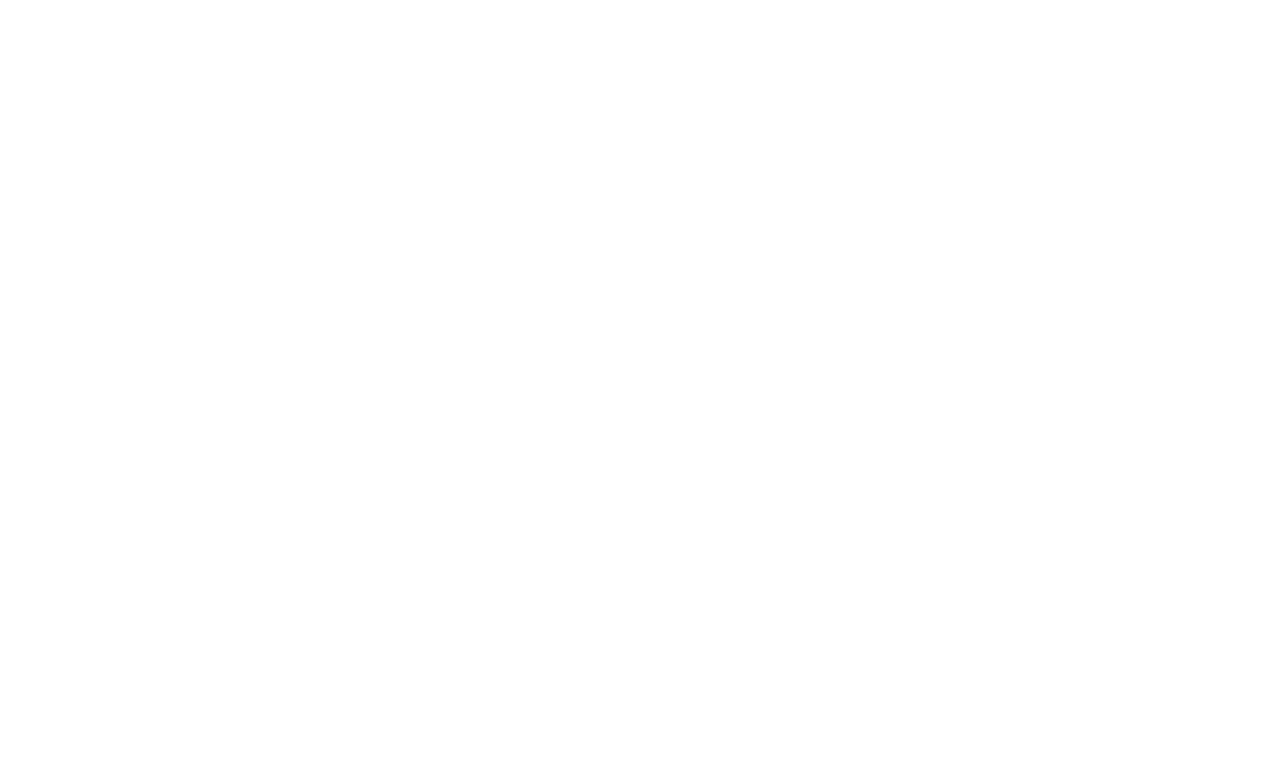
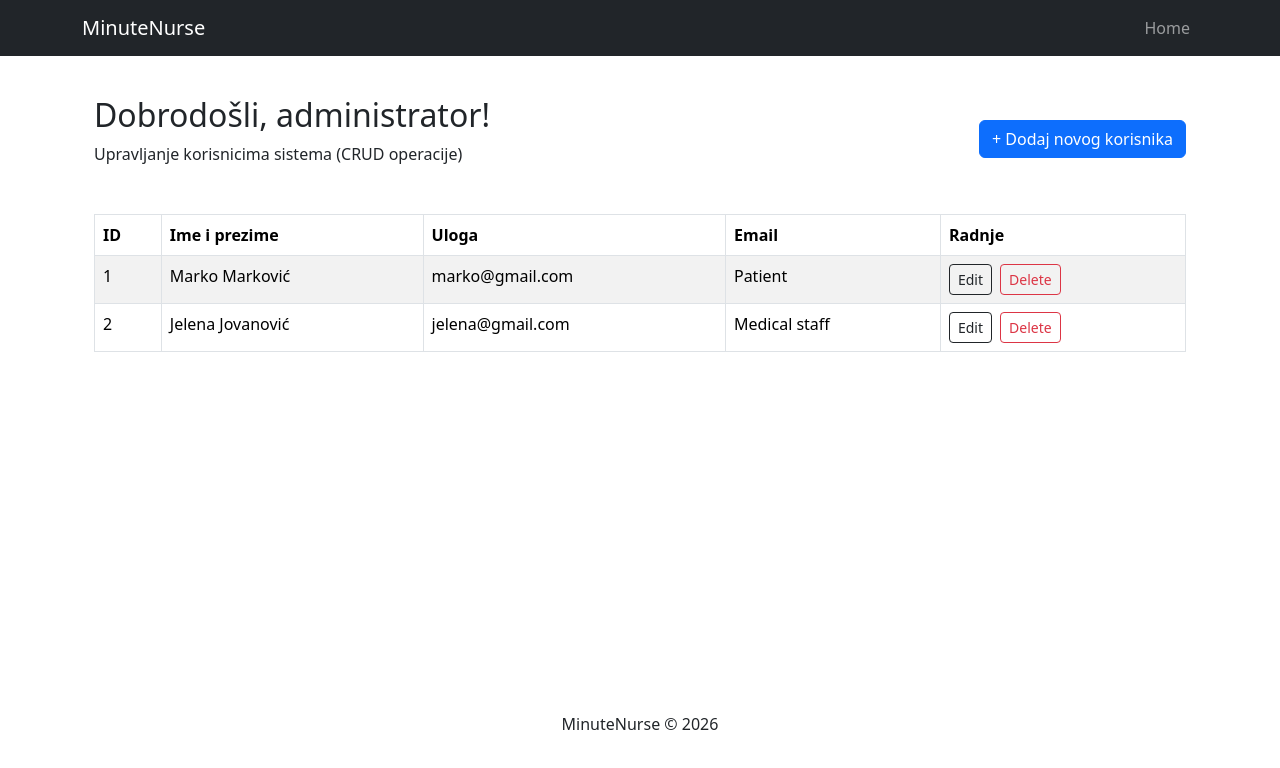
Before and after one commit to Mateja4329/minute-nurse-erp, a React (Create React App) app in the folder client/: page /Administrator in a window 1280 px wide. Shown: the top 768 px of the page. Built offline with nearby package versions, Linux system fonts and the light colour scheme.

Commit message:
Added react-router-dom with CRUD delete operaton in AdminPanel, LoggingSys & Roles

```diff
--- a/client/package.json
+++ b/client/package.json
@@ -7,8 +7,11 @@
     "@testing-library/jest-dom": "^6.9.1",
     "@testing-library/react": "^16.3.2",
     "@testing-library/user-event": "^13.5.0",
+    "bootstrap": "^5.3.8",
     "react": "^19.2.5",
+    "react-bootstrap": "^2.10.10",
     "react-dom": "^19.2.5",
+    "react-router-dom": "^7.15.1",
     "react-scripts": "5.0.1",
     "web-vitals": "^2.1.4"
   },
--- a/client/src/App.js
+++ b/client/src/App.js
@@ -1,25 +1,36 @@
-import logo from './logo.svg';
 import './App.css';
+import React from 'react'
+import {Outlet} from 'react-router-dom'
+import Header from './components/Header'
+import Footer from './components/Footer'
 
 function App() {
   return (
-    <div className="App">
-      <header className="App-header">
-        <img src={logo} className="App-logo" alt="logo" />
-        <p>
-          Edit <code>src/App.js</code> and save to reload.
-        </p>
-        <a
-          className="App-link"
-          href="https://reactjs.org"
-          target="_blank"
-          rel="noopener noreferrer"
-        >
-          Learn React
-        </a>
-      </header>
-    </div>
+    // <> and </> are called React Fragments.
+    // A component in React must always return ONLY ONE main element.
+    // Fragments help us to group Header, Main and Footer without creating unnecessary <div> tags.
+    <>
+      <Header />
+
+      {/* The main content of the application.
+          minHeight: '80vh' is CSS that says: "Take up at least 80% of the screen height".
+          We do this so that the Footer does not jump to the middle of the screen if there
+          is not a lot of text on the page. */}
+      <main className='py-3' style={{ minHeight: '80vh' }}>
+        <div className='container'>
+          {/* Outlet renders child routes (e.g., LoginForm) based on current path */}
+          <Outlet />
+        </div>
+      </main>
+
+      <Footer />
+    </>
   );
 }
 
 export default App;
+
+// <Outlet /> is the "hole" in our mold.
+// Everything above (Header) and everything below (Footer) will ALWAYS stay on the screen.
+// And instead of <Outlet />, React Router will insert LoginForm, AdminPanel or PatientPanel,
+// depending on which link the user is on.
--- /dev/null
+++ b/client/src/components/AdminPanel.jsx
@@ -0,0 +1,81 @@
+import React from 'react'
+import {Container, Table, Button, Row, Col} from 'react-bootstrap'
+
+const AdminPanel = () => {
+
+  // we create mock data for the administrator panel,
+  // which will be replaced with real data from the server in the future
+  const [users, setUsers] = React.useState([
+    { id: 1, name: 'Marko Marković', role: 'Patient', email: 'marko@gmail.com'},
+    { id: 2, name: 'Jelena Jovanović', role: 'Medical staff', email: 'jelena@gmail.com'}
+  ])
+
+    // function for DELETE demonstration
+  const deleteUser = (id) => {
+    // The filter function creates a new array that contains no users with the passed ID,
+    // which simulates the deletion on the frontend and refreshes the screen.
+    if (window.confirm('Are you sure you want to delete this user?')) {
+      const newArray = users.filter(user => user.id !== id)
+      setUsers(newArray)
+    }
+  }
+
+  return (
+    <Container className='mt-4'>
+      <Row className='align-items-center mb-3'>
+        <Col>
+          <h2>Dobrodošli, administrator!</h2>
+          <p>Upravljanje korisnicima sistema (CRUD operacije)</p>
+        </Col>
+        <Col className='text-end'>
+          {/* Button for adding a new user.
+           In the future, this will open a form to input new user details. */}
+          <Button variant='primary'>
+            + Dodaj novog korisnika
+          </Button>
+        </Col>
+      </Row>
+
+      {/* Table to display users.
+          striped: adds zebra-striping to rows,
+          bordered: adds borders to all cells,
+          hover: highlights row on hover,
+          responsive: makes the table scroll horizontally on small screens */}
+      <Table striped bordered hover responsive className='mt-3'>
+            <thead>
+              <tr>
+                <th>ID</th>
+                <th>Ime i prezime</th>
+                <th>Uloga</th>
+                <th>Email</th>
+                <th>Radnje</th>
+              </tr>
+            </thead>
+            <tbody>
+              {/* map() loops through our array of 'users' and creates one <tr> (row)
+               in the table for each one */}
+               {users.map(user => (
+                <tr key={user.id}>
+                  <td>{user.id}</td>
+                  <td>{user.name}</td>
+                  <td>{user.email}</td>
+                  <td>{user.role}</td>
+                  <td>
+                    {/* Update operation */}
+                    <Button variant="outline-dark" size="sm" className='me-2'>
+                      Edit
+                    </Button>
+                    {/* Delete operation */}
+                    <Button variant="outline-danger" size="sm" onClick={() => deleteUser(user.id)}>
+                      Delete
+                    </Button>
+                  </td>
+                </tr>
+               ))}
+            </tbody>
+      </Table>
+    </Container>
+  )
+}
+
+export default AdminPanel
--- /dev/null
+++ b/client/src/components/Footer.jsx
@@ -0,0 +1,24 @@
+import React from 'react'
+import {Container, Row, Col} from 'react-bootstrap'
+
+const Footer = () => {
+    // We write plain JavaScript code before the 'return' statement.
+    const currentYear = new Date().getFullYear()
+
+    return (
+      <footer>
+          <Container>
+              <Row>
+                {/* className='text-center py-3' are Bootstrap classes.
+              'text-center' centers the text, and 'py-3' adds vertical spacing (padding)
+               above and below */}
+                  <Col className='text-center py-3'>
+                      <p>MinuteNurse &copy; {currentYear}</p>
+                  </Col>
+              </Row>
+          </Container>
+      </footer>
+  )
+}
+
+export default Footer
--- /dev/null
+++ b/client/src/components/Header.jsx
@@ -0,0 +1,39 @@
+import React from 'react'
+// Container centers content, Row creates a row, and Col creates a column within a row.
+import {Navbar, Container, Nav} from 'react-bootstrap'
+// Import the 'Link' component. It is crucial for Single Page Applications!
+import {Link} from 'react-router-dom'
+
+const Header = () => {
+  return (
+    <header>
+        <Navbar bg='dark' variant='dark' expand='lg' collapseOnSelect>
+            <Container>
+                {/* In plain HTML we use <a href="/">.
+              WE CAN'T DO THAT in React, because 'href' refreshes the whole page!
+              So we use Bootstrap's Navbar.Brand, but tell it 'as={Link}' and 'to="/"'.
+              This means: "Behave like a visual Bootstrap element,
+               but use React Router logic to not refresh the page". */}
+                <Navbar.Brand as={Link} to='/'>
+                    MinuteNurse
+                </Navbar.Brand>
+
+                {/* This is the 'hamburger' icon that appears on the phone */}
+                <Navbar.Toggle aria-controls='basic-navbar-nav' />
+                {/* Everything inside the Collapse tag is hidden on small screens
+                 until the hamburger is clicked */}
+                <Navbar.Collapse id='basic-navbar-nav'>
+                    {/* 'ms-auto' pushes links all the way to the right side of the screen */}
+                    <Nav className='ms-auto'>
+                        <Nav.Link as={Link} to='/'>
+                            Home
+                        </Nav.Link>
+                    </Nav>
+                </Navbar.Collapse>
+            </Container>
+        </Navbar>
+    </header>
+  )
+}
+
+export default Header
--- /dev/null
+++ b/client/src/components/LoginForm.jsx
@@ -0,0 +1,57 @@
+import React, {useState} from 'react'
+import { useNavigate } from 'react-router-dom'
+
+const LoginForm = () => {
+    // role: The variable from which we read the current value (eg the currently selected role).
+
+    // setRole: The function we call to update the value. It accepts a new value and replaces
+    // the current one.
+
+    // useState('Patient'): This is where we tell React what we want to be in the
+    // container when the user first opens the page.
+
+  const [role, setRole] = useState('patient')
+  const [username, setUsername] = useState('')
+  const [password, setPassword] = useState('')
+
+  const navigate = useNavigate()
+
+  function handleSubmit(e) {
+    e.preventDefault()
+    // Here you would typically handle the login logic, such as sending the
+    // username, password, and role to your server for authentication.
+    console.log('Logging in with: ', { role, username, password })
+
+    if (role === 'administrator') {
+        navigate('/Administrator')
+    } else if (role === 'medical-staff') {
+        navigate('/MedicalStaff')
+    } else if (role === 'patient') {
+        navigate('/Patient')
+    }
+  }
+
+  return (
+    <div>
+      <form onSubmit={handleSubmit}>
+
+        <label>Choose your role: </label>
+        <select value={role} onChange={(e) => setRole(e.target.value)}>
+          <option value='administrator'>Administrator</option>
+          <option value='medical-staff'>Medical staff</option>
+          <option value='patient'>Patient</option>
+        </select>
+
+        <p>You have selected: {role}</p>
+
+        <input type='text' value={username} onChange={(e) => setUsername(e.target.value)} placeholder="Username" />
+        <input type='password' value={password} onChange={(e) => setPassword(e.target.value)} placeholder="Password" />
+
+        <button type='submit'>Login</button>
+
+      </form>
+    </div>
+  )
+}
+
+export default LoginForm
--- /dev/null
+++ b/client/src/components/MedicalStaffPanel.jsx
@@ -0,0 +1,12 @@
+import React from 'react'
+
+const MedicalStaffPanel = () => {
+  return (
+    <div>
+      <h1>Dobrodošli, [medicinska sestra]!</h1>
+      <p>Ovo je kontrolna tabla rezervisana samo za medicinske sestre.</p>
+    </div>
+  )
+}
+
+export default MedicalStaffPanel
--- /dev/null
+++ b/client/src/components/PatientPanel.jsx
@@ -0,0 +1,12 @@
+import React from 'react'
+
+const PatientPanel = () => {
+  return (
+    <div>
+      <h1>Dobrodošli, pacijente!</h1>
+      <p>Ovo je kontrolna tabla rezervisana samo za pacijente.</p>
+    </div>
+  )
+}
+
+export default PatientPanel
--- a/client/src/index.js
+++ b/client/src/index.js
@@ -3,15 +3,44 @@
 import './index.css';
 import App from './App';
 import reportWebVitals from './reportWebVitals';
+import LoginForm from './components/LoginForm'
+import AdminPanel from './components/AdminPanel'
+import MedicalStaffPanel from './components/MedicalStaffPanel'
+import PatientPanel from './components/PatientPanel'
+import 'bootstrap/dist/css/bootstrap.min.css'
 
+// Import routing utilities from react-router-dom for handling navigation
+import {
+  createBrowserRouter,
+  createRoutesFromElements,
+  Route,
+  RouterProvider,
+} from 'react-router-dom'
+
+// Define application routes
+// Path '/' is the main layout (App component)
+// The index route (path='/') renders LoginForm by default
+const router = createBrowserRouter(
+  createRoutesFromElements(
+    <Route path='/' element={<App />}>
+      {/* Default route - shows LoginForm when visiting the root path */}
+      <Route index={true} element={<LoginForm />} />
+
+      {/* Commented routes for future admin panels */}
+      <Route path="Administrator" element={<AdminPanel />} />
+      <Route path="MedicalStaff" element={<MedicalStaffPanel />} />
+      <Route path="Patient" element={<PatientPanel />} />
+    </Route>
+  )
+)
+
+// Create root React element and render the application
 const root = ReactDOM.createRoot(document.getElementById('root'));
 root.render(
   <React.StrictMode>
-
+    {/* Provide router to the entire application */}
+    <RouterProvider router={router} />
   </React.StrictMode>
 );
 
-// If you want to start measuring performance in your app, pass a function
-// to log results (for example: reportWebVitals(console.log))
-// or send to an analytics endpoint. Learn more: https://bit.ly/CRA-vitals
 reportWebVitals();
```
Also changed, not shown: 1 other file (tests, documents, lock files or other folders).
